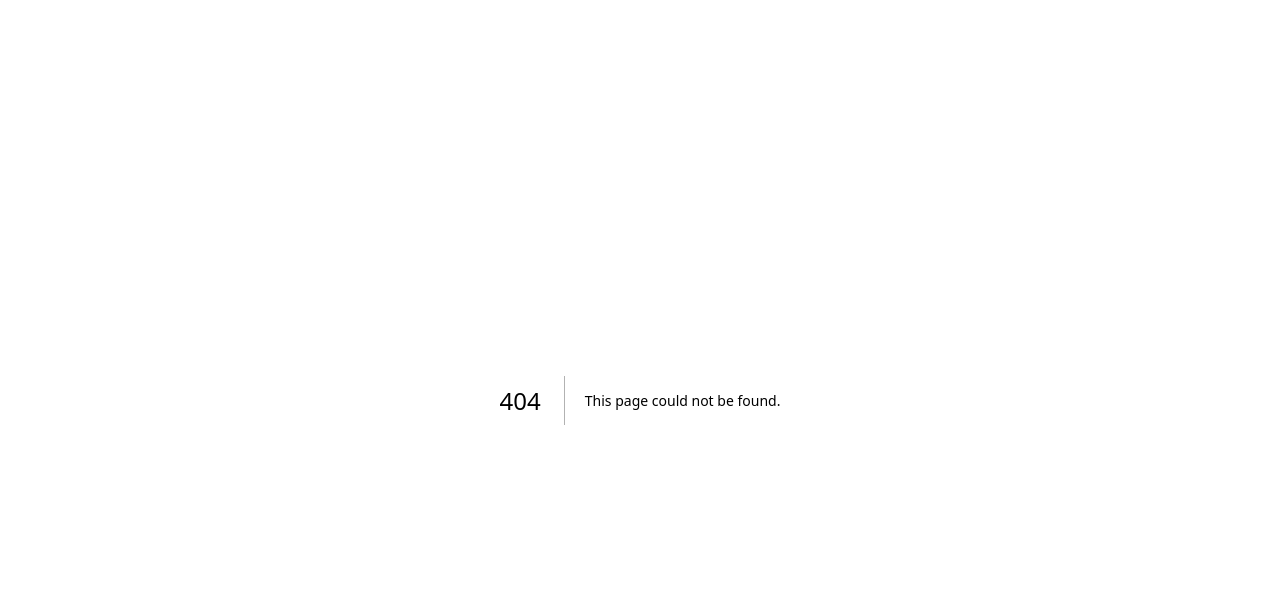
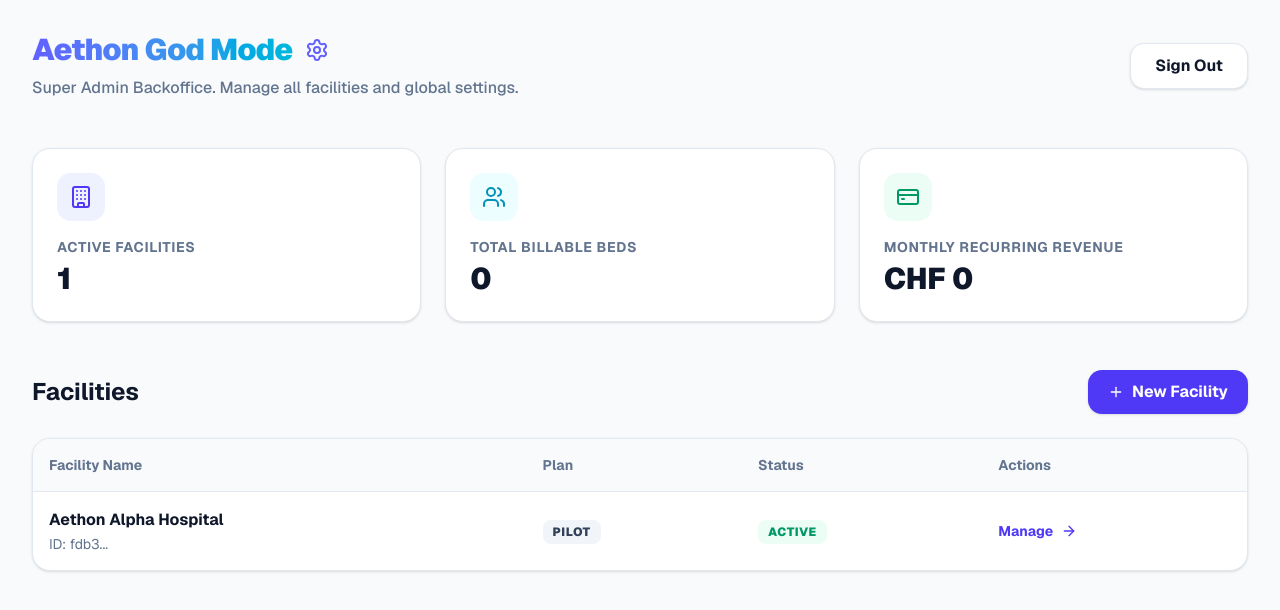
Before and after one commit to Chainsmoker23/Aethon, a Next.js app: page /superadmin in a window 1280 px wide. Before the commit this address had no page. Shown: the top 610 px of the page. Built offline with nearby package versions, Linux system fonts and the light colour scheme; no server answers.

Commit message:
feat: Add super admin middleware routing and initial dashboard structure

```diff
--- /dev/null
+++ b/src/app/(superadmin)/superadmin/page.tsx
@@ -0,0 +1,100 @@
+"use client";
+
+import { Building, Users, CreditCard, Plus, ArrowRight, Settings } from "lucide-react";
+import { SignOutButton } from "@/components/auth/SignOutButton";
+
+export default function SuperAdminPage() {
+  return (
+    <div className="min-h-screen bg-slate-50 dark:bg-black text-slate-900 dark:text-zinc-100 p-8">
+      <div className="max-w-7xl mx-auto space-y-12">
+        {/* Header */}
+        <header className="flex items-center justify-between">
+          <div>
+            <h1 className="text-3xl font-black tracking-tight flex items-center gap-3">
+              <span className="text-transparent bg-clip-text bg-gradient-to-r from-indigo-500 to-cyan-500">
+                Aethon God Mode
+              </span>
+              <Settings className="w-6 h-6 text-indigo-500" />
+            </h1>
+            <p className="text-slate-500 dark:text-zinc-400 font-medium mt-2">
+              Super Admin Backoffice. Manage all facilities and global settings.
+            </p>
+          </div>
+          <SignOutButton className="px-6 py-2.5 bg-white dark:bg-zinc-900 border border-slate-200 dark:border-zinc-800 rounded-xl font-bold hover:bg-slate-50 dark:hover:bg-zinc-800 transition-colors shadow-sm">
+            Sign Out
+          </SignOutButton>
+        </header>
+
+        {/* Overview Stats */}
+        <div className="grid grid-cols-1 md:grid-cols-3 gap-6">
+          <div className="bg-white dark:bg-zinc-900 border border-slate-200 dark:border-zinc-800 p-6 rounded-2xl shadow-sm">
+            <div className="w-12 h-12 bg-indigo-50 dark:bg-indigo-900/20 rounded-xl flex items-center justify-center mb-4">
+              <Building className="w-6 h-6 text-indigo-600 dark:text-indigo-400" />
+            </div>
+            <h3 className="text-slate-500 dark:text-zinc-400 font-bold text-sm uppercase tracking-wider mb-1">Active Facilities</h3>
+            <p className="text-3xl font-black">1</p>
+          </div>
+          <div className="bg-white dark:bg-zinc-900 border border-slate-200 dark:border-zinc-800 p-6 rounded-2xl shadow-sm">
+            <div className="w-12 h-12 bg-cyan-50 dark:bg-cyan-900/20 rounded-xl flex items-center justify-center mb-4">
+              <Users className="w-6 h-6 text-cyan-600 dark:text-cyan-400" />
+            </div>
+            <h3 className="text-slate-500 dark:text-zinc-400 font-bold text-sm uppercase tracking-wider mb-1">Total Billable Beds</h3>
+            <p className="text-3xl font-black">0</p>
+          </div>
+          <div className="bg-white dark:bg-zinc-900 border border-slate-200 dark:border-zinc-800 p-6 rounded-2xl shadow-sm">
+            <div className="w-12 h-12 bg-emerald-50 dark:bg-emerald-900/20 rounded-xl flex items-center justify-center mb-4">
+              <CreditCard className="w-6 h-6 text-emerald-600 dark:text-emerald-400" />
+            </div>
+            <h3 className="text-slate-500 dark:text-zinc-400 font-bold text-sm uppercase tracking-wider mb-1">Monthly Recurring Revenue</h3>
+            <p className="text-3xl font-black">CHF 0</p>
+          </div>
+        </div>
+
+        {/* Facilities List */}
+        <section>
+          <div className="flex items-center justify-between mb-6">
+            <h2 className="text-2xl font-bold">Facilities</h2>
+            <button className="flex items-center gap-2 px-5 py-2.5 bg-indigo-600 hover:bg-indigo-700 text-white rounded-xl font-bold shadow-sm transition-colors">
+              <Plus className="w-4 h-4" />
+              New Facility
+            </button>
+          </div>
+
+          <div className="bg-white dark:bg-zinc-900 border border-slate-200 dark:border-zinc-800 rounded-2xl overflow-hidden shadow-sm">
+            <div className="overflow-x-auto">
+              <table className="w-full text-left">
+                <thead className="bg-slate-50 dark:bg-zinc-900 border-b border-slate-200 dark:border-zinc-800">
+                  <tr>
+                    <th className="p-4 font-bold text-sm text-slate-500 dark:text-zinc-400">Facility Name</th>
+                    <th className="p-4 font-bold text-sm text-slate-500 dark:text-zinc-400">Plan</th>
+                    <th className="p-4 font-bold text-sm text-slate-500 dark:text-zinc-400">Status</th>
+                    <th className="p-4 font-bold text-sm text-slate-500 dark:text-zinc-400">Actions</th>
+                  </tr>
+                </thead>
+                <tbody className="divide-y divide-slate-100 dark:divide-zinc-800">
+                  <tr>
+                    <td className="p-4">
+                      <div className="font-bold">Aethon Alpha Hospital</div>
+                      <div className="text-sm text-slate-500 dark:text-zinc-400 mt-0.5">ID: fdb3...</div>
+                    </td>
+                    <td className="p-4">
+                      <span className="px-2.5 py-1 bg-slate-100 dark:bg-zinc-800 text-slate-700 dark:text-zinc-300 rounded-md text-xs font-black uppercase tracking-wider">Pilot</span>
+                    </td>
+                    <td className="p-4">
+                      <span className="px-2.5 py-1 bg-emerald-50 dark:bg-emerald-900/20 text-emerald-600 dark:text-emerald-400 rounded-md text-xs font-black uppercase tracking-wider">Active</span>
+                    </td>
+                    <td className="p-4">
+                      <button className="flex items-center gap-2 text-sm font-bold text-indigo-600 dark:text-indigo-400 hover:text-indigo-700 dark:hover:text-indigo-300">
+                        Manage <ArrowRight className="w-4 h-4" />
+                      </button>
+                    </td>
+                  </tr>
+                </tbody>
+              </table>
+            </div>
+          </div>
+        </section>
+      </div>
+    </div>
+  );
+}
--- a/src/middleware.ts
+++ b/src/middleware.ts
@@ -88,12 +88,27 @@ export async function middleware(request: NextRequest) {
       .eq('id', user.id)
       .single()
 
-    const demoRole = request.cookies.get('demo_role')?.value
-    const role = demoRole || profile?.role || 'family' // Respect demo cookie if DB is locked
-    const isStaff = role === 'staff' || role === 'admin'
+    const role = profile?.role || 'family'
+    const isSuperAdmin = role === 'superadmin'
+    const isStaff = role === 'staff' || role === 'admin' || role === 'caregiver'
     const isFamily = role === 'family'
 
     const path = request.nextUrl.pathname
+
+    // SUPER ADMIN ROUTING
+    if (path.startsWith('/superadmin') && !isSuperAdmin) {
+      const url = request.nextUrl.clone()
+      url.pathname = isStaff ? '/management' : '/family'
+      return NextResponse.redirect(url)
+    }
+
+    if (isSuperAdmin && (path.startsWith('/management') || path.startsWith('/family') || isAuthRoute)) {
+      if (path !== '/superadmin') {
+         const url = request.nextUrl.clone()
+         url.pathname = '/superadmin'
+         return NextResponse.redirect(url)
+      }
+    }
 
     // 0. LOCKOUT: If subscription is past due, force them to the settings page
     if (isStaff && profile?.subscription_status === 'past_due' && path !== '/management/settings') {
@@ -103,21 +118,21 @@ export async function middleware(request: NextRequest) {
     }
 
     // 1. Logged-in users hitting auth routes get redirected to their specific dashboard
-    if (isAuthRoute) {
+    if (isAuthRoute && !isSuperAdmin) {
       const url = request.nextUrl.clone()
       url.pathname = isStaff ? '/management' : '/family'
       return NextResponse.redirect(url)
     }
 
     // 2. Prevent family from accessing management routes
-    if (path.startsWith('/management') && !isStaff) {
+    if (path.startsWith('/management') && !isStaff && !isSuperAdmin) {
       const url = request.nextUrl.clone()
       url.pathname = '/family'
       return NextResponse.redirect(url)
     }
 
     // 3. Prevent staff from accessing family routes (optional, but good for separation)
-    if (path.startsWith('/family') && isStaff) {
+    if (path.startsWith('/family') && isStaff && !isSuperAdmin) {
       const url = request.nextUrl.clone()
       url.pathname = '/management'
       return NextResponse.redirect(url)
```
Also changed, not shown: 1 other file (tests, documents, lock files or other folders).
